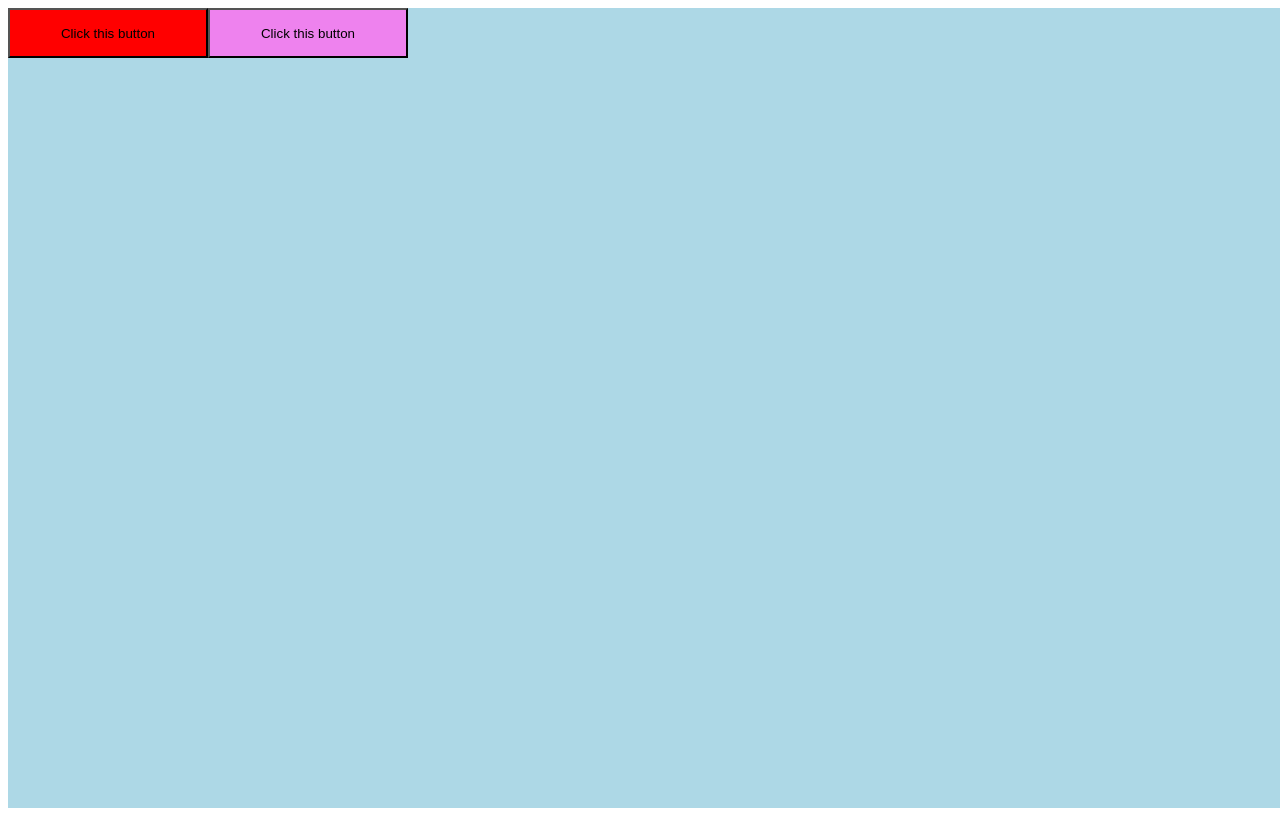
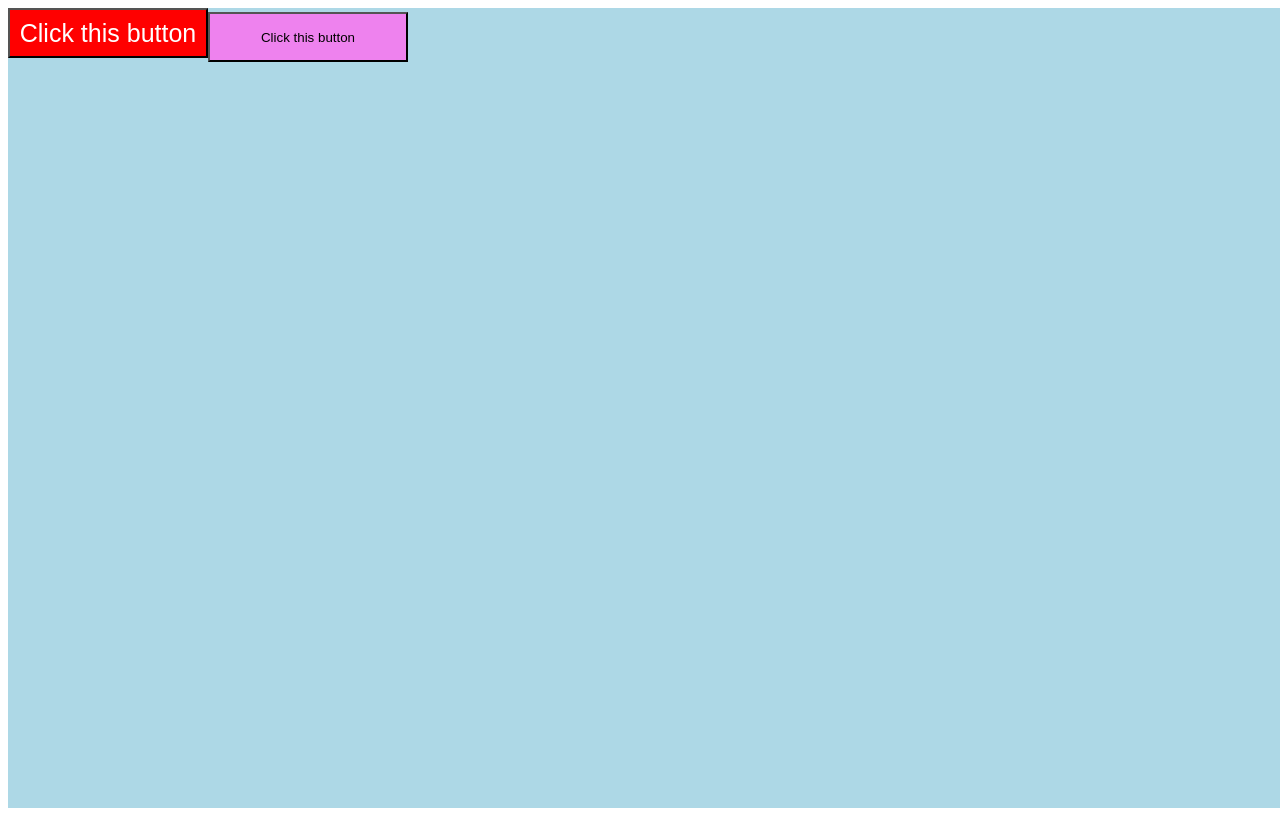
Before and after one commit to gojanedoe/styled-components-practice, a React (Create React App) app: page / in a window 1280 px wide. Built offline with nearby package versions, Linux system fonts and the light colour scheme.

Commit message:
Add label that changes on hover

```diff
--- a/src/App.js
+++ b/src/App.js
@@ -1,10 +1,12 @@
-import { Button } from "./Components/Button.style";
+import { Button, ButtonLabel } from "./Components/Button.style";
 import { AppContainer } from "./Components/Container.style";
 
 function App() {
   return (
     <AppContainer>
-      <Button backgroundColor="red">Click this button</Button>
+      <Button backgroundColor="red">
+        <ButtonLabel>Click this button</ButtonLabel>
+      </Button>
       <Button backgroundColor="violet">Click this button</Button>
     </AppContainer>
   );
--- a/src/Components/Button.style.js
+++ b/src/Components/Button.style.js
@@ -6,6 +6,14 @@
   background-color: ${(props) => props.backgroundColor};
 
   &:hover {
+    & label {
+      color: black;
+    }
     background-color: coral;
   }
 `;
+
+export const ButtonLabel = styled.label`
+  font-size: 25px;
+  color: white;
+`;
```
